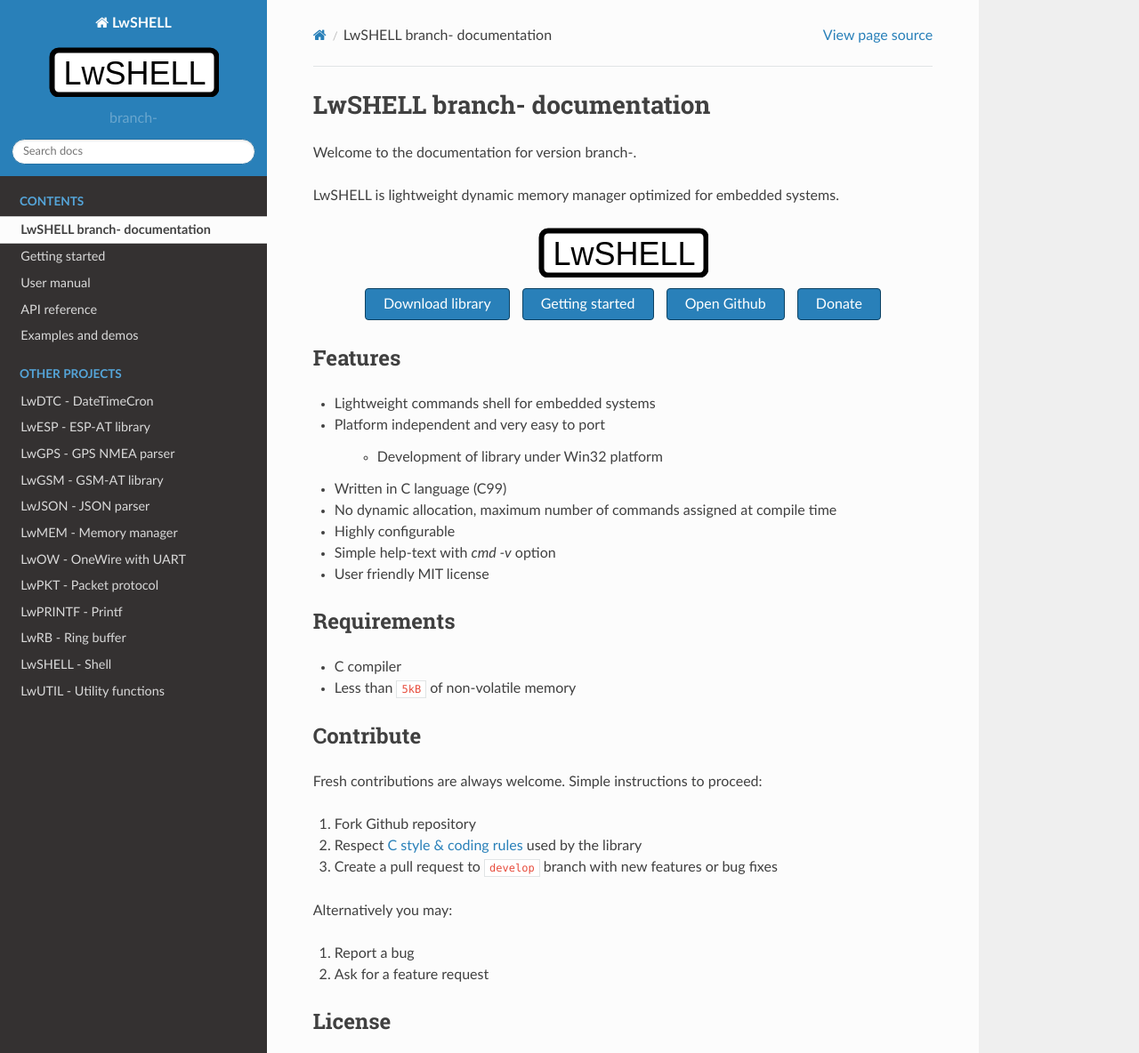
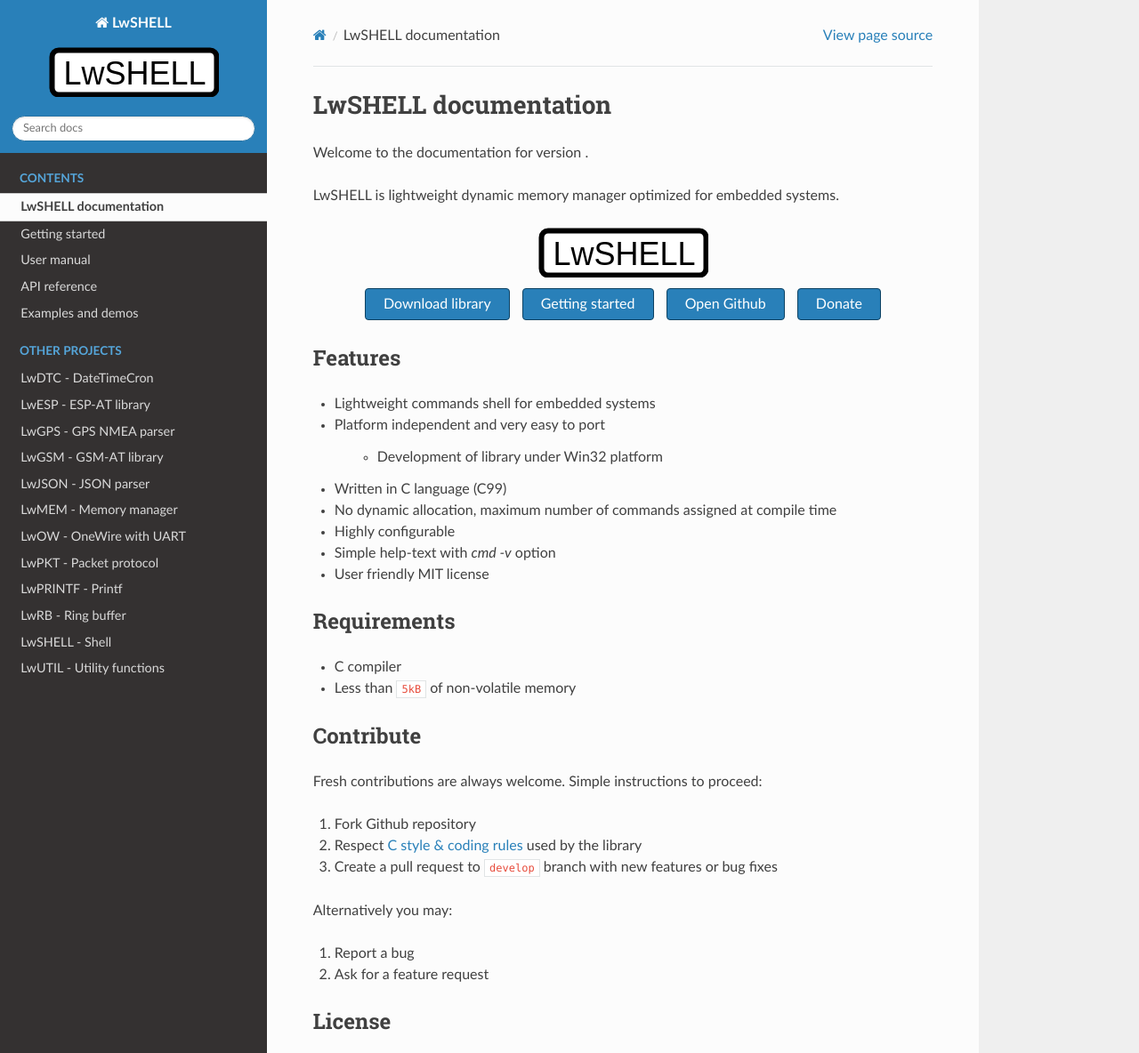
Before and after one commit to MaJerle/lwshell, a Sphinx documentation site: the page built from docs/index.rst, in a window 1280 px wide and 1400 px high, cut to the strip 0-1184 px from the top of the window. Shown: the whole strip at 89% size. Built offline with Sphinx 7.4.7 and the Read the Docs theme 2.0.0, drawn with Linux system fonts in a browser that asks for light colours; the version number could not be read and is left out; some of the changed lines change nothing that is shown; some of the changed text lies outside the part shown.

Commit message:
docs: Update conf.py

```diff
--- a/docs/conf.py
+++ b/docs/conf.py
@@ -28,9 +28,19 @@ author = 'Tilen MAJERLE'
 
 # Try to get branch at which this is running
 # and try to determine which version to display in sphinx
-# Version is using git tag if on master or "latest-develop" if on develop branch
+# Version is using git tag if on master/main or "latest-develop" if on develop branch
 version = ''
 git_branch = ''
+
+def cmd_exec_print(t):
+    print("cmd > ", t, "\n", os.popen(t).read().strip(), "\n")
+
+# Print demo data here
+cmd_exec_print('git branch')
+cmd_exec_print('git describe')
+cmd_exec_print('git describe --tags')
+cmd_exec_print('git describe --tags --abbrev=0')
+cmd_exec_print('git describe --tags --abbrev=1')
 
 # Get current branch
 res = os.popen('git branch').read().strip()
@@ -41,17 +51,18 @@ for line in res.split("\n"):
 # Decision for display version
 git_branch = git_branch.replace('(HEAD detached at ', '').replace(')', '')
 if git_branch.find('master') >= 0 or git_branch.find('main') >= 0:
-    version = os.popen('git describe --tags --abbrev=0').read().strip()
-    if version == '':
-        version = 'v0.0.0'
-elif git_branch.find('develop') != -1 and not (git_branch.find('develop-') >= 0 or git_branch.find('develop/') >= 0):
+    #version = os.popen('git describe --tags --abbrev=0').read().strip()
+    version = 'latest-stable'
+elif git_branch.find('develop-') >= 0 or git_branch.find('develop/') >= 0:
+    version = 'branch-' + git_branch
+elif git_branch == 'develop' or git_branch == 'origin/develop':
     version = 'latest-develop'
 else:
-    version = 'branch-' + git_branch
+    version = os.popen('git describe --tags --abbrev=0').read().strip()
 
 # For debugging purpose only
 print("GIT BRANCH: " + git_branch)
-print("GIT VERSION: " + version)
+print("PROJ VERSION: " + version)
 
 # -- General configuration ---------------------------------------------------
 
```
